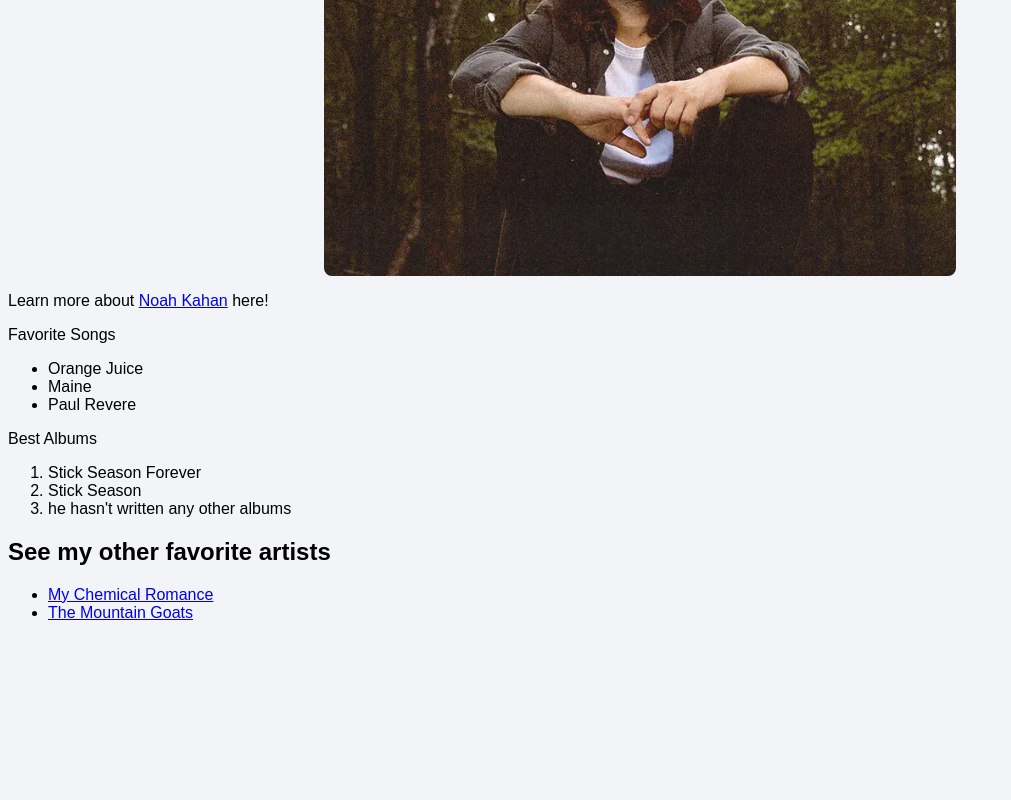
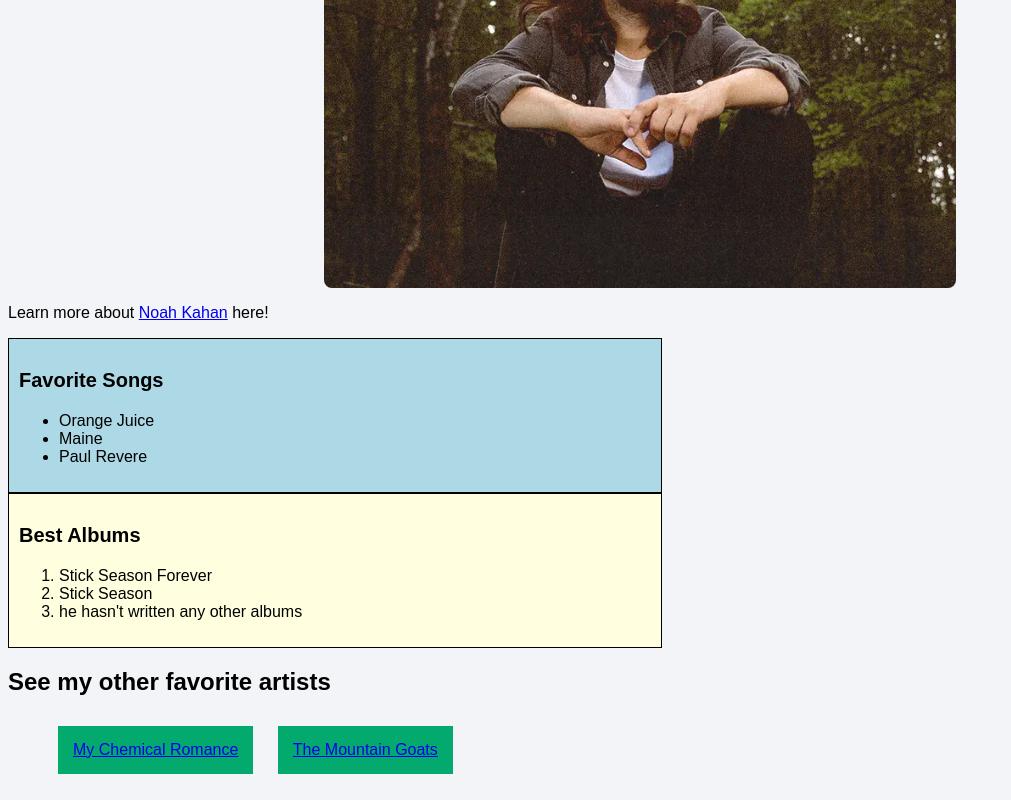
Before and after one commit to charlmwynn/html-practice, a plain HTML site: page index.html in a window 1280 px wide. Shown: the part 536-1336 px from the top of the page, without its empty margins (0-1011 px from the left). Before the commit the page ends 1174 px from the top, so only its background shows below. Drawn offline with Linux system fonts and the light colour scheme.

Commit message:
css practice resource 2

```diff
--- a/css/style.css
+++ b/css/style.css
@@ -1,4 +1,4 @@
-h1 {
+#main-page-header {
     background-color: mistyrose;
     text-align: center;
 }
@@ -18,3 +18,30 @@ img {
     display: block;
     margin: auto;
 }
+.subheader {
+    font-weight: bold;
+    font-size: 20px;
+}
+.button {
+    background-color: #04aa6d;
+    color: white;
+    padding: 15px;
+    text-align: center;
+    text-decoration: none;
+    font-size: 16px;
+    display: inline-block;
+    margin: 10px;
+}
+#songs {
+  width: 50%;
+  background-color: lightblue;
+  border: 1px solid black;
+  padding: 10px;
+}
+
+#albums {
+  width: 50%;
+  background-color: lightyellow;
+  border: 1px solid black;
+  padding: 10px;
+}
--- a/index.html
+++ b/index.html
@@ -1,26 +1,26 @@
 <!DOCTYPE html>
 <html>
-  <header>
+  <header id="page title">
     <link rel="stylesheet" href="./css/style.css" />
     <title>My Music Page</title>
   </header>
   <main>
-    <article>
+    <header id="main-page-header">
     <h1>My Music Page </h1>
-    <p> All the music that I like</p>
-    <h3>Noah Kahan</h3>
+    <p> All the music that I like</p></header>
+    <article id = "noah-kahan"><h3>Noah Kahan</h3>
     <img src= "./img/noah-kahan.png", alt="Noah Kahan sits in a wooded area looking into the distance", width="20%">
     <p>Learn more about <a href="https://noahkahan.com/"">Noah Kahan</a> here!</p>
-    <section>
-      <p>Favorite Songs</p>
+    <section id = "songs">
+      <p class = "subheader">Favorite Songs</p>
     <ul>
       <li>Orange Juice</li>
       <li>Maine</li>
       <li>Paul Revere</li>
     </ul>
   </section>
-    <section>
-      <p>Best Albums</p>
+    <section id = "albums">
+      <p class = "subheader">Best Albums</p>
     <ol>
       <li>Stick Season Forever</li>
       <li>Stick Season</li>
@@ -28,11 +28,11 @@
     </ol>
   </section>
   </article>
-  <nav>
+  <nav id = "footer">
     <h2>See my other favorite artists</h2>
     <ul>
-      <li><a href="./mcr.html">My Chemical Romance</a></li>
-      <li><a href="./mountaingoats.html">The Mountain Goats</a></li>
+      <li class = "button"><a href="./mcr.html">My Chemical Romance</a></li>
+      <li class = "button"><a href="./mountaingoats.html">The Mountain Goats</a></li>
     </ul>
   </nav>
   </main>
```
